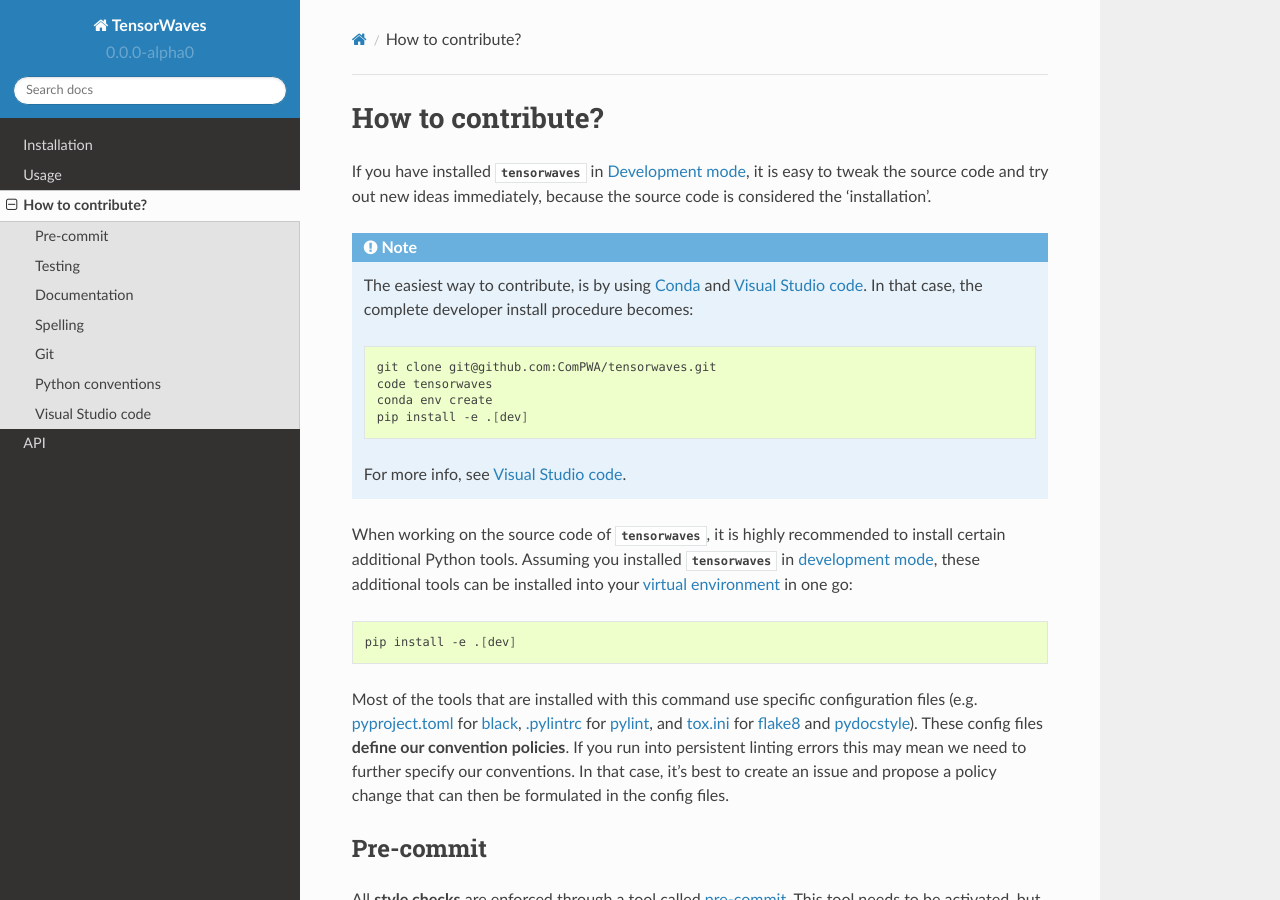
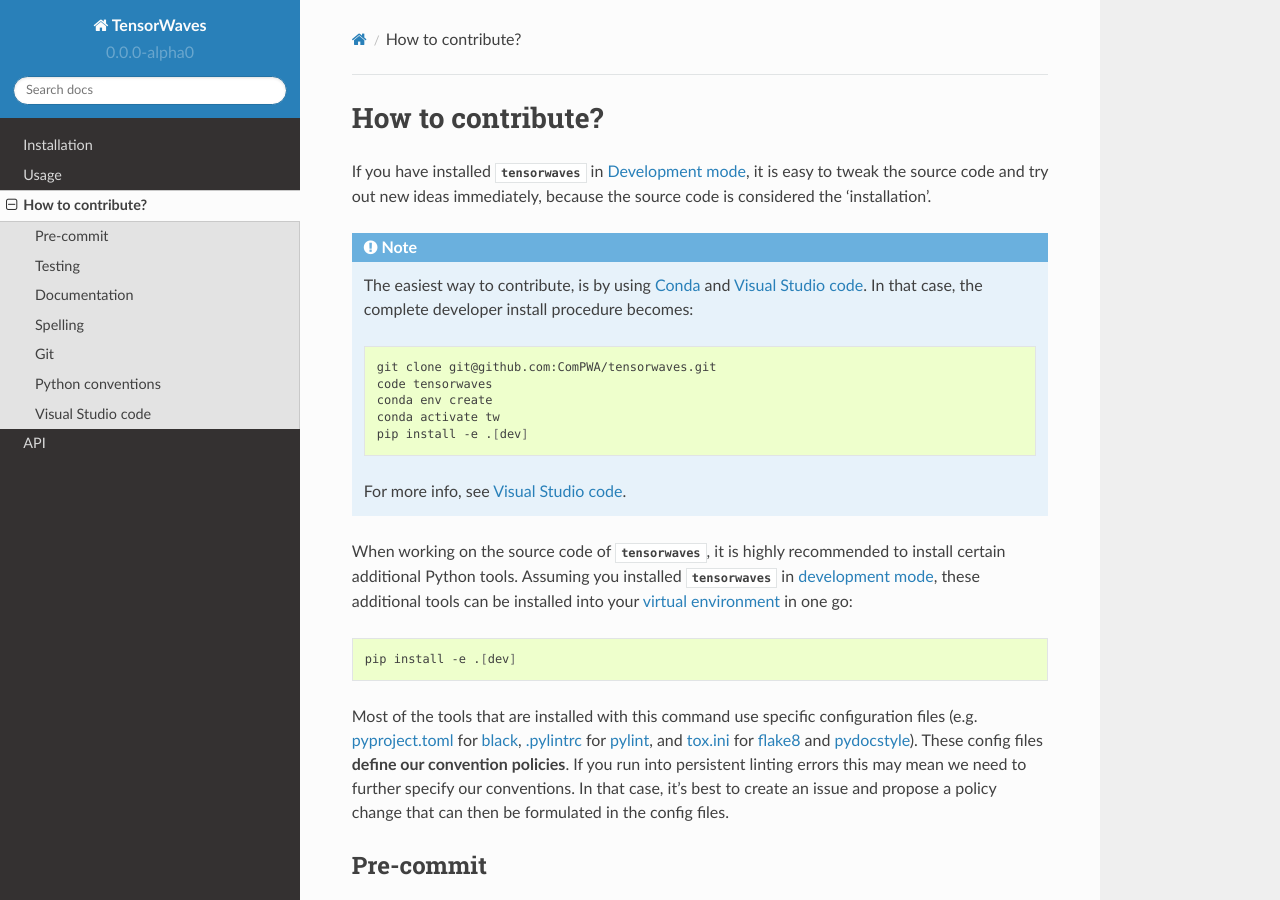
Before and after one commit to ComPWA/tensorwaves, a Sphinx documentation site: the page built from doc/contribute.rst, in a window 1280 px wide and 900 px high. Built offline with Sphinx 7.4.7 and the Read the Docs theme 2.0.0, drawn with Linux system fonts in a browser that asks for light colours; pages that are not in the unit, such as notebooks, are missing from menus; the version number is read from the project's files by our own code.

Commit message:
docs: add missing conda activate statement

```diff
--- a/doc/contribute.rst
+++ b/doc/contribute.rst
@@ -18,6 +18,7 @@ source code is considered the 'installation'.
     git clone git@github.com:ComPWA/tensorwaves.git
     code tensorwaves
     conda env create
+    conda activate tw
     pip install -e .[dev]
 
   For more info, see :ref:`contribute:Visual Studio code`.
```
